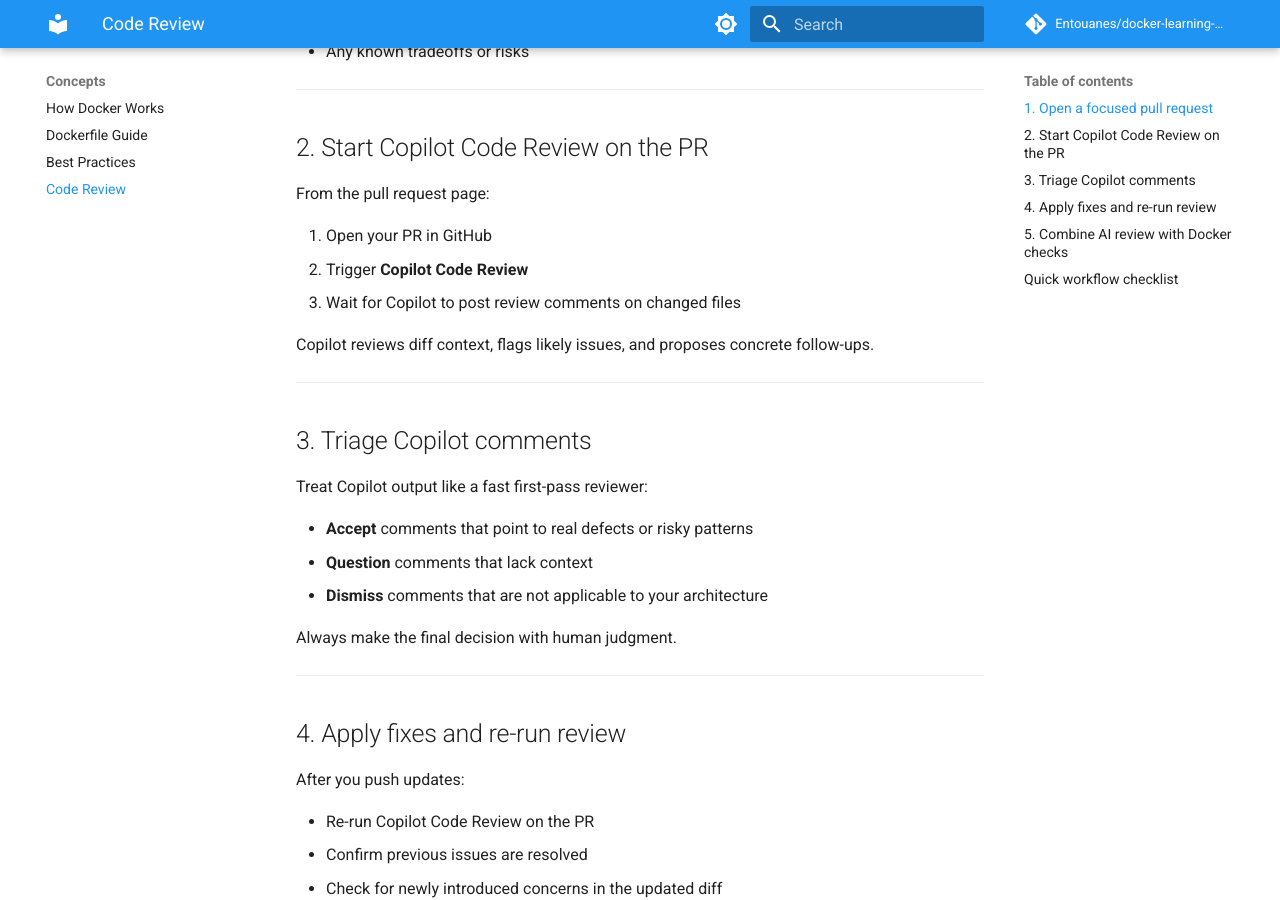
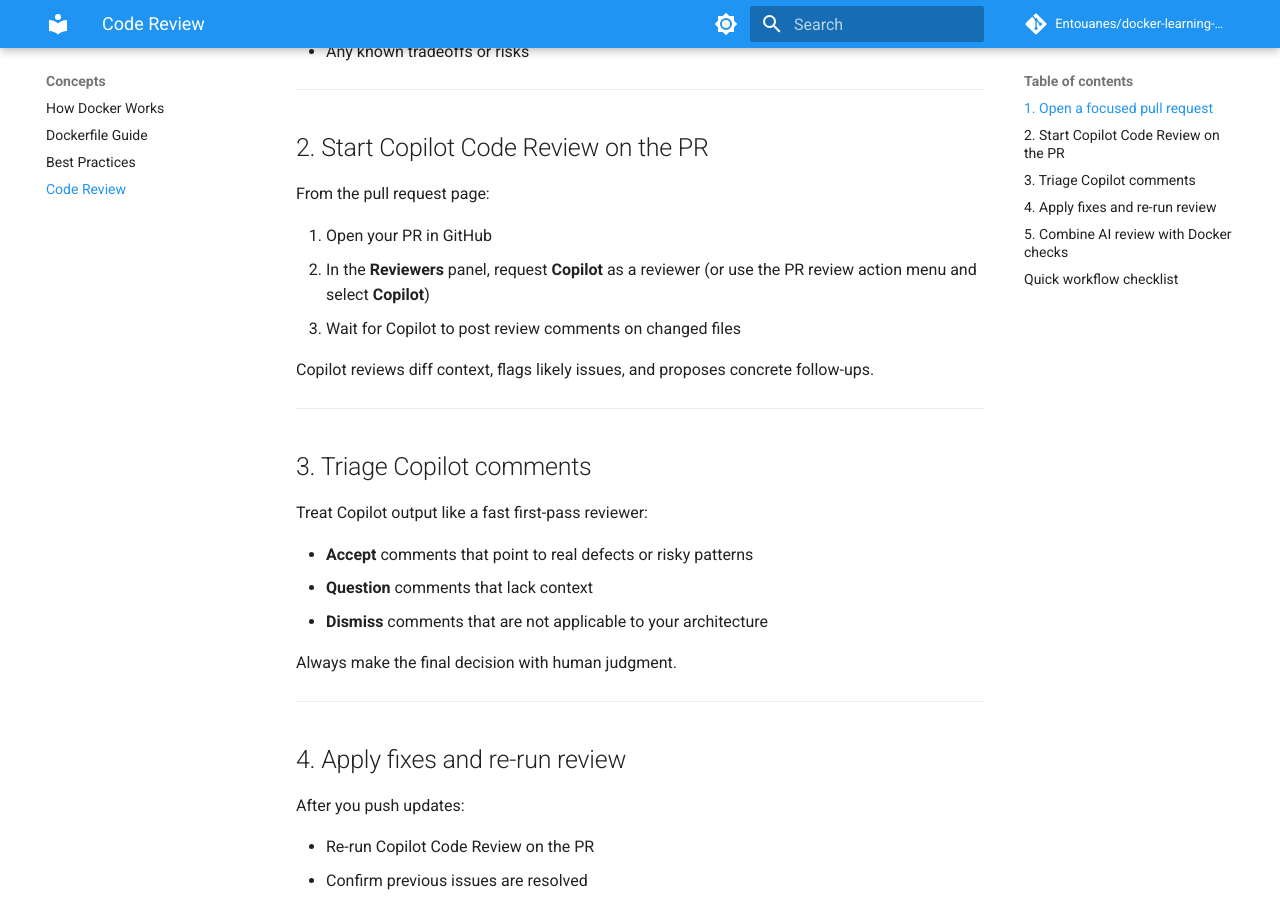
Before and after one commit to Entouanes/docker-learning-bite, an MkDocs documentation site: the page built from docs/concepts/code-review.md, in a window 1280 px wide and 900 px high, scrolled down 541 px. Built offline with MkDocs 1.6.1 and Material for MkDocs 9.7.7, drawn with Linux system fonts in a browser that asks for light colours; comment, search, counter and statistics services are not loaded.

Commit message:
Rewrite code review article for GitHub Copilot AI workflow
Co-authored-by: Entouanes <38790575+Entouanes@users.noreply.github.com>

```diff
--- a/docs/concepts/code-review.md
+++ b/docs/concepts/code-review.md
@@ -22,7 +22,7 @@ For strong results, include:
 From the pull request page:
 
 1. Open your PR in GitHub
-2. Trigger **Copilot Code Review**
+2. In the **Reviewers** panel, request **Copilot** as a reviewer (or use the PR review action menu and select **Copilot**)
 3. Wait for Copilot to post review comments on changed files
 
 Copilot reviews diff context, flags likely issues, and proposes concrete follow-ups.
```
